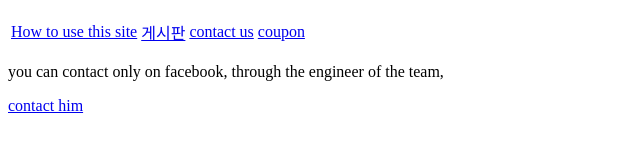
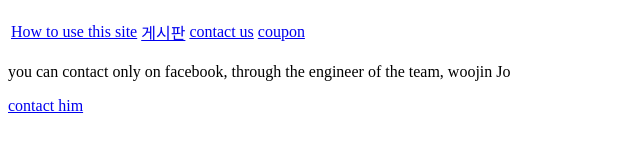
Before and after one commit to Minimini12/Project-ATP, a plain HTML site: page contact.html in a window 1280 px wide. Shown: the part 170-322 px from the top of the page, 0-640 px from the left. Drawn offline with Linux system fonts and the light colour scheme.

Commit message:
Update contact.html

```diff
--- a/contact.html
+++ b/contact.html
@@ -16,7 +16,7 @@
             <td><a href = "submitCoupon.html">coupon</a></td>
         </tr>
     </table>
-    <p>you can contact only on facebook, through the engineer of the team, </p>
+    <p>you can contact only on facebook, through the engineer of the team, woojin Jo</p>
     <a href = "https://www.facebook.com/profile.php?id=100046901745053" target = "_blank">contact him</a>
 </body>
 </html>
```
